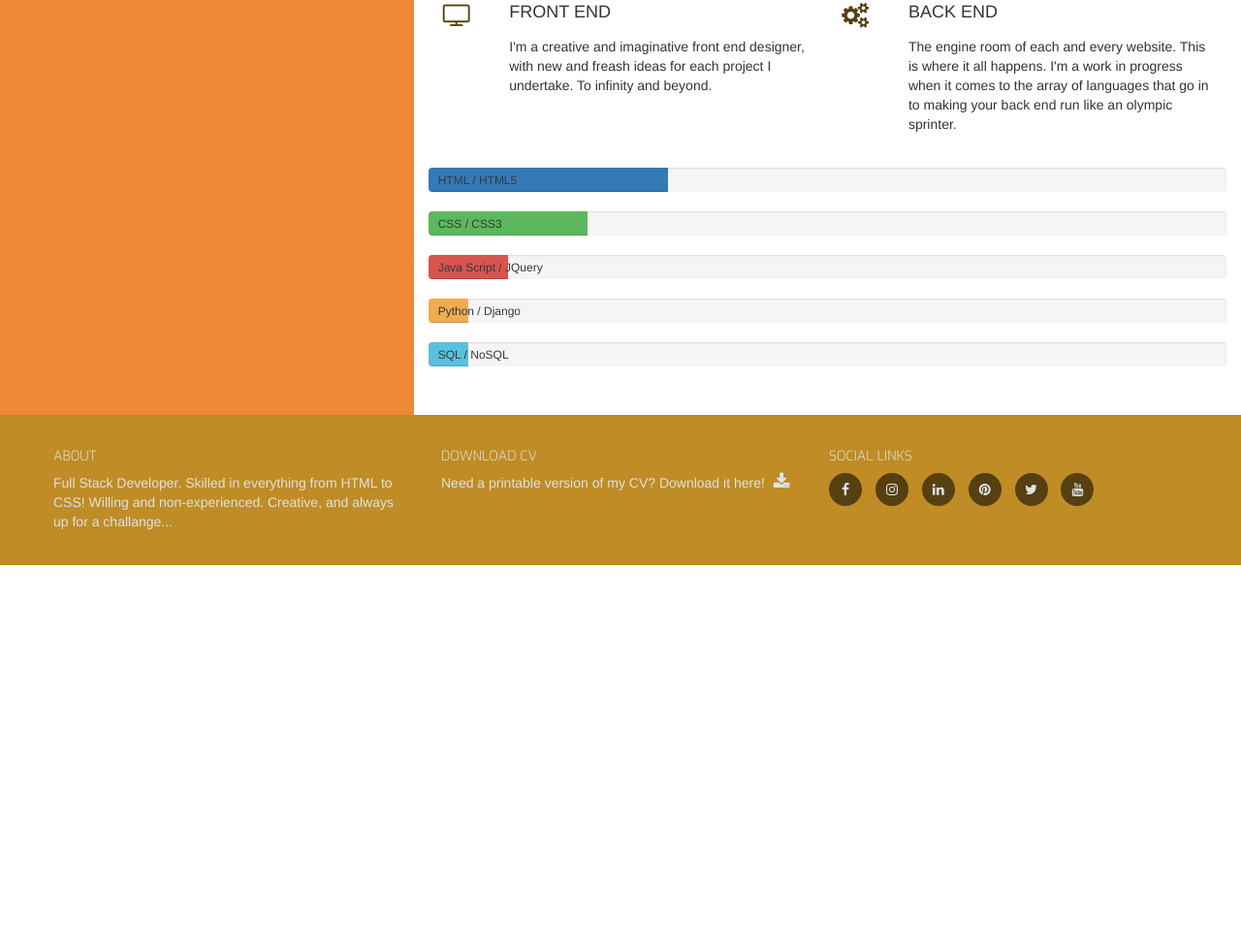
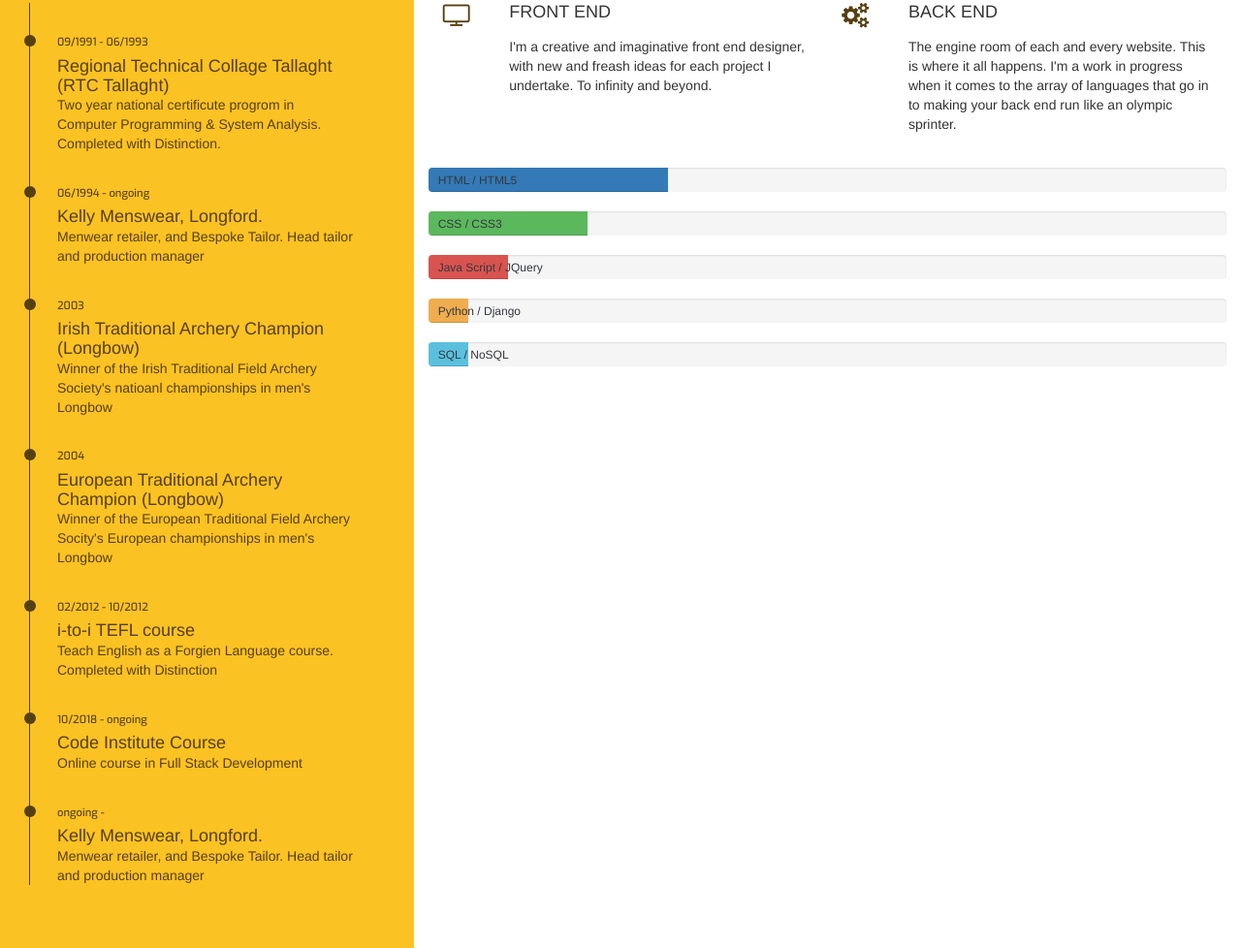
Before and after one commit to Treellane/UCD-Resume-Project, a plain HTML site: page resume.html in a window 1280 px wide. Shown: the part 450-1428 px from the top of the page at 97% size. Before the commit the page ends 1033 px from the top, so only its background shows below. Drawn offline with nearby package versions, Linux system fonts and the light colour scheme.

Commit message:
added skills/work history

```diff
--- a/assets/css/style.css
+++ b/assets/css/style.css
@@ -31,6 +31,10 @@
 
 .bg-color-personnal-info {
     background-color: #ef8834;
+}
+
+.bg-color-work-history {
+    background-color: #fbc223;
 }
 
 /*-------------------------SPECIAL / PADDING / MARGIN/  TEXT------------------*/
@@ -285,6 +289,60 @@ footer .social-links li a i:hover {
                                                 So we don't get a 'shadow' around the text within the progress bar*/
 }
 
+/*-----------------------------------WORK HISTORY-----------------------------*/
+
+.timeline-item {
+    padding: 4em 2em 0em 2em;
+    position: relative;
+    color: #563f10;
+    border-left: 1px solid; /* Displaying ONLY the left border gives the 'timeline' effect on our page */
+}
+
+.timeline-item p {
+    margin: 0;
+    padding: 0;
+}
+
+
+.timeline-item::before {  /* Not sure now '::before' works... Was not explained in the tutorila videos - it was just used! (as was '::after' */
+    content: attr(dates);  /* This will target the attribute (in this case 'dates') from within the listed attributes for an element */
+    position: absolute;
+    left: 2.5em;
+    top: 3em;
+    display: block;
+    font-family: "Exo", sans-serif;
+    font-weight: 500;
+    font-size: 0.8em;
+    padding: 0;
+    margin: 0;
+}
+
+.timeline-item::after {
+    width: 12px;
+    height: 12px;
+    display: block;
+    top: 2.4em;
+    position: absolute;
+    left: -6px;
+    border-radius: 12px;
+    content: '';   /* The content is empty, but we need to specify it to make the barder appear around it! */
+    background-color: #563f10;
+}
+
+.history-heading {
+    color: #fafafa;
+    margin-bottom: 50px;
+}
+
+.history-items {
+    margin-bottom: 30px;
+}
+
+.history-jobs{
+    margin-bottom: 35px;
+}
+
+
 /*-------------------------------MEDIA QUERIES--------------------------------*/
 
 /* This media query mean that any screen over 992px, the .section-column rule will apply  */
@@ -294,5 +352,4 @@ footer .social-links li a i:hover {
     padding: 0 30px 30px;
     float: none;
     display: table-cell;
-}
-}
+} }
--- a/resume.html
+++ b/resume.html
@@ -56,13 +56,48 @@
 <!-- section-column is a Bootstrap command that helps sections (cells) within a row to stay the same height!  -->
         <div class="row row-table">
 
-            <div class="col-xs-12 col-sm-12 col-md-4 bg-color-personnal-info section-column">
+            <div class="col-xs-12 col-sm-12 col-md-4 bg-color-work-history section-column">
                 <div class="row">
                     <div class="col-md-12">
                         <h3 class="section-heading uppercase">Work History</h3>
                     </div>
                 </div>
+                <div class="history-jobs">
+                   <div class="timeline-item" dates="09/1991 - 06/1993">
+                       <h4>Regional Technical Collage Tallaght (RTC Tallaght)</h4>
+                       <p>Two year national certificute progrom in Computer Programming & System Analysis. Completed with Distinction.</p>
 
+                   </div>
+                   <div class="timeline-item" dates="06/1994 - ongoing">
+                       <h4>Kelly Menswear, Longford.</h4>
+                       <p>Menwear retailer, and Bespoke Tailor. Head tailor and production manager</p>
+
+                   </div>
+                   <div class="timeline-item" dates="2003">
+                       <h4>Irish Traditional Archery Champion (Longbow)</h4>
+                       <p>Winner of the Irish Traditional Field Archery Society's natioanl championships in men's Longbow</p>
+
+                   </div>
+                   <div class="timeline-item" dates="2004">
+                       <h4>European Traditional Archery Champion (Longbow)</h4>
+                       <p>Winner of the European Traditional Field Archery Socity's European championships in men's Longbow</p>
+
+                   </div>
+                   <div class="timeline-item" dates="02/2012 - 10/2012">
+                       <h4>i-to-i TEFL course </h4>
+                       <p>Teach English as a Forgien Language course. Completed with Distinction</p>
+                   </div>
+                   <div class="timeline-item" dates="10/2018 - ongoing">
+                       <h4>Code Institute Course</h4>
+                       <p>Online course in Full Stack Development</p>
+
+                   </div>
+                   <div class="timeline-item" dates="ongoing -">
+                       <h4>Kelly Menswear, Longford.</h4>
+                       <p>Menwear retailer, and Bespoke Tailor. Head tailor and production manager</p>
+
+                   </div>
+                </div>
             </div>
 
             <div class="col-xs-12 col-sm-12 col-md-8 bg-color-three-reasons section-column">
```
